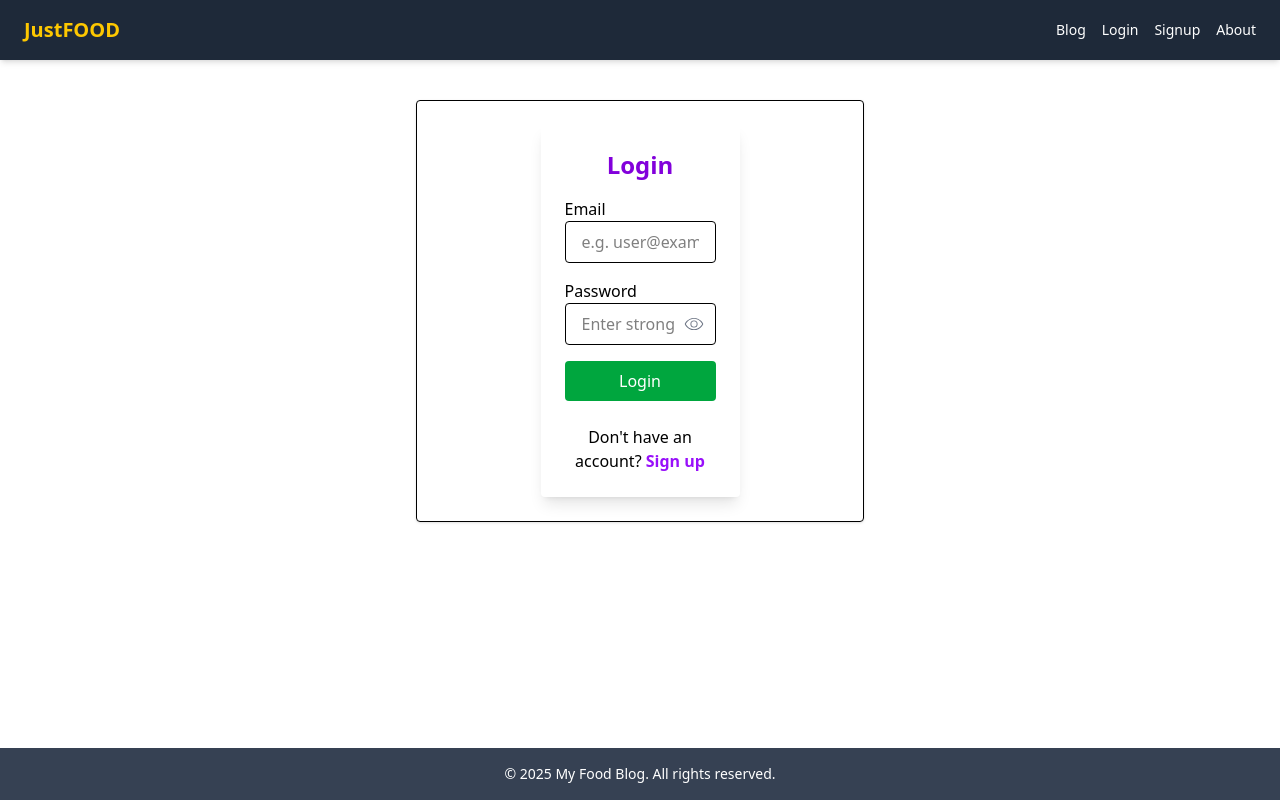
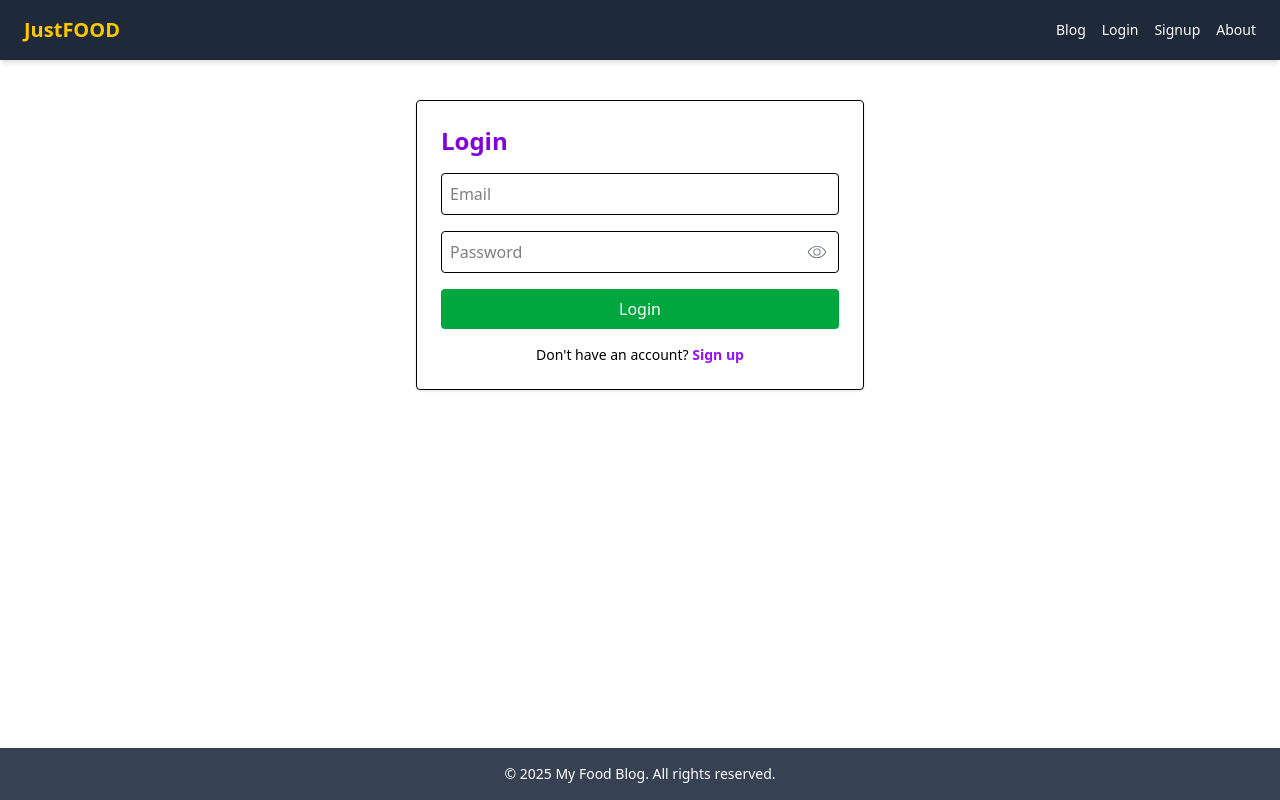
Before and after one commit to AtodoEmma/fortune-blog, a React (Vite) app: page /login in a window 1280 px wide. Built offline with nearby package versions, Linux system fonts and the light colour scheme.

Commit message:
login fix

```diff
--- a/src/components/login/Login.jsx
+++ b/src/components/login/Login.jsx
@@ -8,6 +8,7 @@ import { useNavigate } from "react-router-dom";
 import { useRecoilState } from "recoil";
 import { userAtom } from "../atoms/user";
 
+// Validation schema
 const LoginSchema = Yup.object().shape({
   email: Yup.string().email("Invalid email").required("Required"),
   password: Yup.string()
@@ -43,9 +44,7 @@ const Login = () => {
 
   return (
     <div className="max-w-md mx-auto mt-10 p-6 shadow border rounded">
-      <main className="flex-grow flex items-center justify-center">
-        <div className="w-[90%] md:w-[50%] p-6 rounded shadow-lg bg-white flex flex-col items-center">
-          <h1 className="text-2xl font-bold text-purple-700 mb-4">Login</h1>
+      <h2 className="text-2xl font-bold text-purple-700 mb-4">Login</h2>
 
       <Formik
         initialValues={{ email: "", password: "" }}
@@ -72,7 +71,7 @@ const Login = () => {
                 setUser(loggedInUser);
                 localStorage.setItem("user", JSON.stringify(loggedInUser));
                 notifySuccess();
-                    setTimeout(() => navigate("/blogs"), 2000);
+                setTimeout(() => navigate("/blogs"), 1000);
               } else {
                 notifyError();
               }
@@ -86,30 +85,26 @@ const Login = () => {
         }}
       >
         {({ errors, touched }) => (
-              <Form className="w-full flex flex-col gap-4">
-                <div className="flex flex-col">
-                  <label htmlFor="email">Email</label>
+          <Form className="space-y-4">
+            <div>
               <Field
-                    id="email"
                 name="email"
                 type="email"
-                    placeholder="e.g. user@example.com"
-                    className="border-1 rounded px-4 py-2"
+                placeholder="Email"
+                className="w-full p-2 border rounded"
               />
               {errors.email && touched.email && (
-                    <span className="text-red-600 text-sm">{errors.email}</span>
+                <div className="text-red-500 text-sm">{errors.email}</div>
               )}
             </div>
 
-                <div className="flex flex-col">
-                  <label htmlFor="password">Password</label>
+            <div>
               <div className="relative">
                 <Field
-                      id="password"
                   name="password"
                   type={toggle ? "text" : "password"}
-                      placeholder="Enter strong password"
-                      className="border-1 rounded px-4 py-2 w-full pr-10"
+                  placeholder="Password"
+                  className="w-full p-2 border rounded pr-10"
                 />
                 <span
                   onClick={() => setToggle(!toggle)}
@@ -123,29 +118,28 @@ const Login = () => {
                 </span>
               </div>
               {errors.password && touched.password && (
-                    <span className="text-red-600 text-sm">
-                      {errors.password}
-                    </span>
+                <div className="text-red-500 text-sm">{errors.password}</div>
               )}
             </div>
 
             <button
               type="submit"
               disabled={loading}
-                  className={`${
+              className={`w-full p-2 text-white rounded ${
                 loading
-                      ? "bg-gray-400 cursor-not-allowed"
+                  ? "bg-gray-500 cursor-not-allowed"
                   : "bg-green-600 hover:bg-green-700"
-                  } text-white rounded py-2 transition`}
+              }`}
             >
               {loading ? "Logging in..." : "Login"}
             </button>
 
-                <p className="text-center mt-2">
+            <p className="text-center text-sm">
               Don't have an account?{" "}
               <button
+                type="button"
+                className="text-purple-600 font-semibold"
                 onClick={() => navigate("/signup")}
-                    className="text-purple-600 font-semibold"
               >
                 Sign up
               </button>
@@ -153,9 +147,8 @@ const Login = () => {
           </Form>
         )}
       </Formik>
+
       <ToastContainer />
-        </div>
-      </main>
     </div>
   );
 };
--- a/src/components/nav/Nav.jsx
+++ b/src/components/nav/Nav.jsx
@@ -12,7 +12,12 @@ const Nav = () => {
     localStorage.removeItem("userAtom"); // Clear persistent storage
     setUser({ isLoggedIn: false, data: {} }); // Update Recoil state immediately
     navigate("/"); // Redirect right away
-    toast.success("Signed out successfully", { position: "top-center" }); // Toast still works
+    toast.success("Signed out successfully", {
+      position: "top-center",
+      autoClose: 3000,
+      theme: "dark",
+      transition: Bounce,
+    }); // Toast still works
 };
 
  return (
```
Lines whose indentation alone changed are shown as unchanged.
